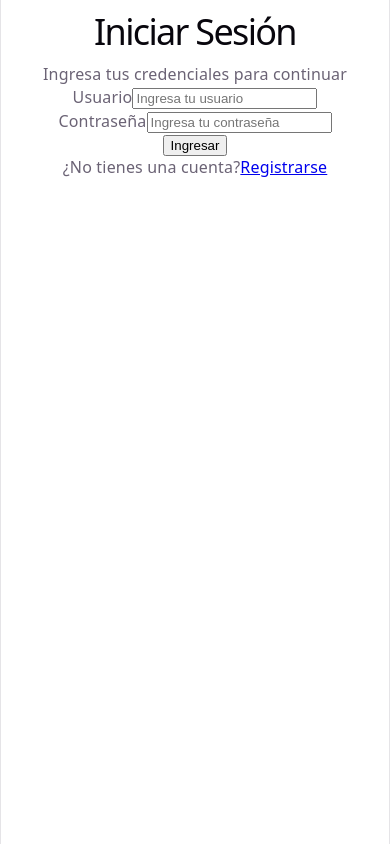
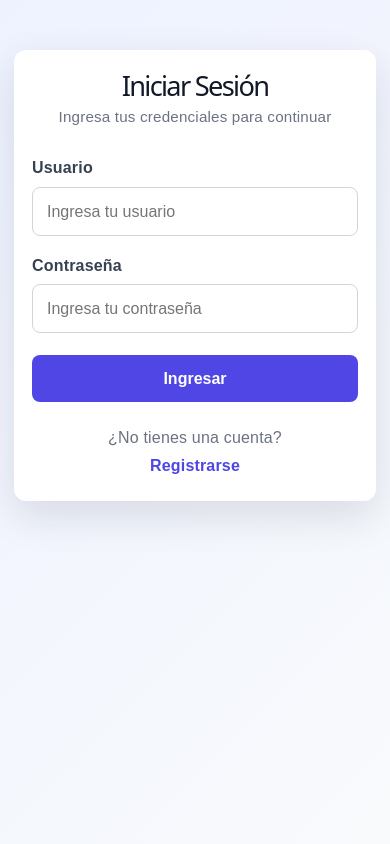
Before and after one commit to CesarGualpa/Taller-Registro-y-JWT-en-React, a React (Vite) app: page /login in a window 390 px wide. Built offline with nearby package versions, Linux system fonts and the light colour scheme.

Commit message:
style: implementar diseño responsive para login y registro

```diff
--- a/src/index.css
+++ b/src/index.css
@@ -9,7 +9,8 @@
   --accent-border: rgba(170, 59, 255, 0.5);
   --social-bg: rgba(244, 243, 236, 0.5);
   --shadow:
-    rgba(0, 0, 0, 0.1) 0 10px 15px -3px, rgba(0, 0, 0, 0.05) 0 4px 6px -2px;
+    rgba(0, 0, 0, 0.1) 0 10px 15px -3px,
+    rgba(0, 0, 0, 0.05) 0 4px 6px -2px;
 
   --sans: system-ui, 'Segoe UI', Roboto, sans-serif;
   --heading: system-ui, 'Segoe UI', Roboto, sans-serif;
@@ -17,20 +18,29 @@
 
   font: 18px/145% var(--sans);
   letter-spacing: 0.18px;
+
   color-scheme: light dark;
+
   color: var(--text);
   background: var(--bg);
+
   font-synthesis: none;
   text-rendering: optimizeLegibility;
+
   -webkit-font-smoothing: antialiased;
   -moz-osx-font-smoothing: grayscale;
+}
 
-  @media (max-width: 1024px) {
+
+@media (max-width: 1024px) {
+  :root {
     font-size: 16px;
   }
 }
 
+
 @media (prefers-color-scheme: dark) {
+
   :root {
     --text: #9ca3af;
     --text-h: #f3f4f6;
@@ -42,70 +52,396 @@
     --accent-border: rgba(192, 132, 252, 0.5);
     --social-bg: rgba(47, 48, 58, 0.5);
     --shadow:
-      rgba(0, 0, 0, 0.4) 0 10px 15px -3px, rgba(0, 0, 0, 0.25) 0 4px 6px -2px;
+      rgba(0, 0, 0, 0.4) 0 10px 15px -3px,
+      rgba(0, 0, 0, 0.25) 0 4px 6px -2px;
   }
+
 
   #social .button-icon {
     filter: invert(1) brightness(2);
   }
+
 }
 
-body {
-  margin: 0;
+
+/* CONFIGURACIÓN GENERAL */
+
+* {
+  box-sizing: border-box;
 }
 
+
+html,
+body,
 #root {
-  width: 1126px;
-  max-width: 100%;
-  margin: 0 auto;
-  text-align: center;
-  border-inline: 1px solid var(--border);
-  min-height: 100svh;
-  display: flex;
-  flex-direction: column;
-  box-sizing: border-box;
+  margin: 0;
+
+  min-width: 320px;
+  min-height: 100%;
 }
+
+
+body {
+  min-height: 100vh;
+
+  font-family: Arial, Helvetica, sans-serif;
+
+  background-color: #f4f6f8;
+
+  color: #1f2937;
+}
+
+
+#root {
+  width: 100%;
+
+  min-height: 100vh;
+}
+
+
+button,
+input,
+select {
+  font: inherit;
+}
+
+
+/* TÍTULOS */
 
 h1,
 h2 {
   font-family: var(--heading);
+
   font-weight: 500;
+
   color: var(--text-h);
 }
 
+
 h1 {
   font-size: 56px;
+
   letter-spacing: -1.68px;
+
   margin: 32px 0;
-  @media (max-width: 1024px) {
+}
+
+
+@media (max-width: 1024px) {
+
+  h1 {
     font-size: 36px;
+
     margin: 20px 0;
   }
+
 }
+
+
 h2 {
   font-size: 24px;
+
   line-height: 118%;
+
   letter-spacing: -0.24px;
+
   margin: 0 0 8px;
-  @media (max-width: 1024px) {
+}
+
+
+@media (max-width: 1024px) {
+
+  h2 {
     font-size: 20px;
   }
+
 }
+
+
 p {
   margin: 0;
 }
 
+
+/* CÓDIGO */
+
 code,
 .counter {
   font-family: var(--mono);
+
   display: inline-flex;
+
   border-radius: 4px;
+
   color: var(--text-h);
 }
 
+
 code {
   font-size: 15px;
+
   line-height: 135%;
+
   padding: 4px 8px;
+
   background: var(--code-bg);
 }
+
+
+/* LOGIN Y REGISTRO */
+
+.auth-page {
+  min-height: 100vh;
+
+  display: flex;
+
+  justify-content: center;
+
+  align-items: center;
+
+  padding: 24px;
+
+  background:
+    linear-gradient(
+      135deg,
+      #eef2ff,
+      #f8fafc
+    );
+}
+
+
+.auth-card {
+  width: 100%;
+
+  max-width: 440px;
+
+  background-color: #ffffff;
+
+  border-radius: 16px;
+
+  padding: 32px;
+
+  box-shadow:
+    0 15px 40px
+    rgba(15, 23, 42, 0.12);
+}
+
+
+.auth-title {
+  margin: 0;
+
+  text-align: center;
+
+  font-size: 2rem;
+
+  color: #111827;
+}
+
+
+.auth-subtitle {
+  margin-top: 8px;
+
+  margin-bottom: 28px;
+
+  text-align: center;
+
+  color: #6b7280;
+}
+
+
+.auth-form {
+  display: flex;
+
+  flex-direction: column;
+
+  gap: 18px;
+}
+
+
+.form-group {
+  display: flex;
+
+  flex-direction: column;
+
+  gap: 7px;
+
+  text-align: left;
+}
+
+
+.form-group label {
+  font-weight: 600;
+
+  color: #374151;
+}
+
+
+.form-group input,
+.form-group select {
+  width: 100%;
+
+  padding: 12px 14px;
+
+  border: 1px solid #d1d5db;
+
+  border-radius: 8px;
+
+  background-color: #ffffff;
+
+  color: #111827;
+
+  outline: none;
+
+  transition:
+    border-color 0.2s,
+    box-shadow 0.2s;
+}
+
+
+.form-group input:focus,
+.form-group select:focus {
+  border-color: #4f46e5;
+
+  box-shadow:
+    0 0 0 3px
+    rgba(79, 70, 229, 0.12);
+}
+
+
+.auth-button {
+  width: 100%;
+
+  margin-top: 4px;
+
+  padding: 12px 16px;
+
+  border: none;
+
+  border-radius: 8px;
+
+  background-color: #4f46e5;
+
+  color: #ffffff;
+
+  font-weight: 600;
+
+  cursor: pointer;
+
+  transition:
+    transform 0.2s,
+    opacity 0.2s;
+}
+
+
+.auth-button:hover {
+  transform: translateY(-1px);
+}
+
+
+.auth-button:disabled {
+  opacity: 0.6;
+
+  cursor: not-allowed;
+
+  transform: none;
+}
+
+
+.auth-footer {
+  display: flex;
+
+  justify-content: center;
+
+  gap: 6px;
+
+  margin-top: 24px;
+
+  text-align: center;
+
+  color: #6b7280;
+}
+
+
+.auth-link {
+  color: #4f46e5;
+
+  font-weight: 600;
+
+  text-decoration: none;
+}
+
+
+.auth-link:hover {
+  text-decoration: underline;
+}
+
+
+/* MENSAJES */
+
+.mensaje-error {
+  margin: 0;
+
+  padding: 10px;
+
+  border-radius: 8px;
+
+  background-color: #fee2e2;
+
+  color: #b91c1c;
+
+  text-align: center;
+}
+
+
+.mensaje-exito {
+  margin: 0;
+
+  padding: 10px;
+
+  border-radius: 8px;
+
+  background-color: #dcfce7;
+
+  color: #166534;
+
+  text-align: center;
+}
+
+
+/* RESPONSIVE LOGIN Y REGISTRO */
+
+@media (max-width: 600px) {
+
+  .auth-page {
+    align-items: flex-start;
+
+    padding: 20px 14px;
+  }
+
+
+  .auth-card {
+    margin-top: 30px;
+
+    padding: 24px 18px;
+
+    border-radius: 12px;
+  }
+
+
+  .auth-title {
+    font-size: 1.7rem;
+  }
+
+
+  .auth-subtitle {
+    font-size: 0.95rem;
+  }
+
+
+  .auth-footer {
+    flex-direction: column;
+
+    gap: 4px;
+  }
+
+}
```
